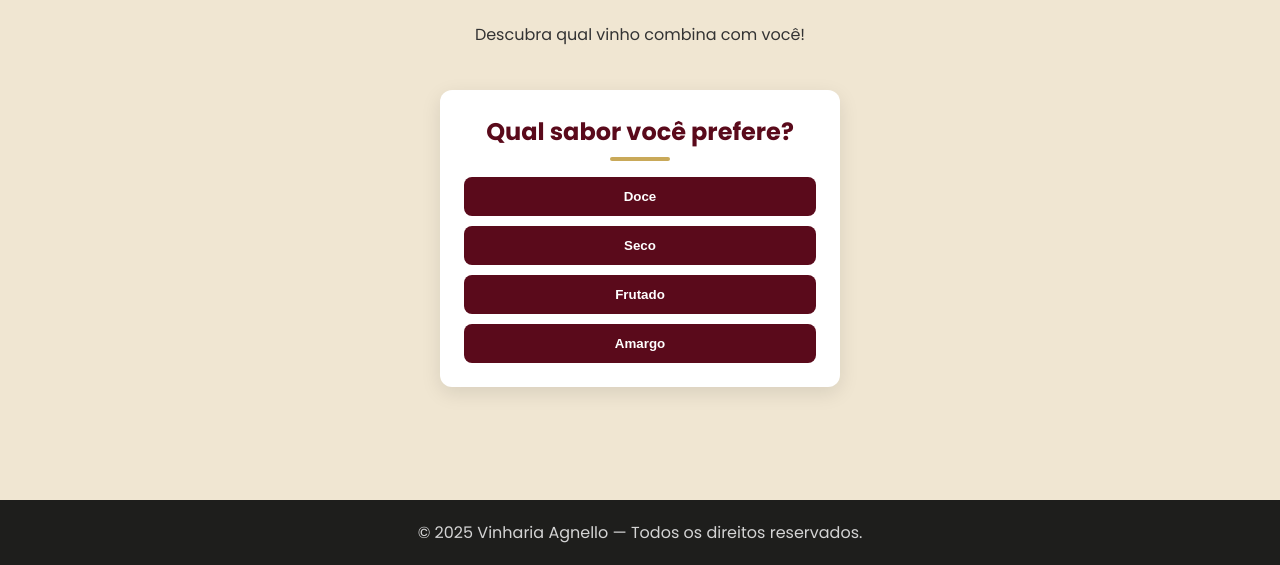
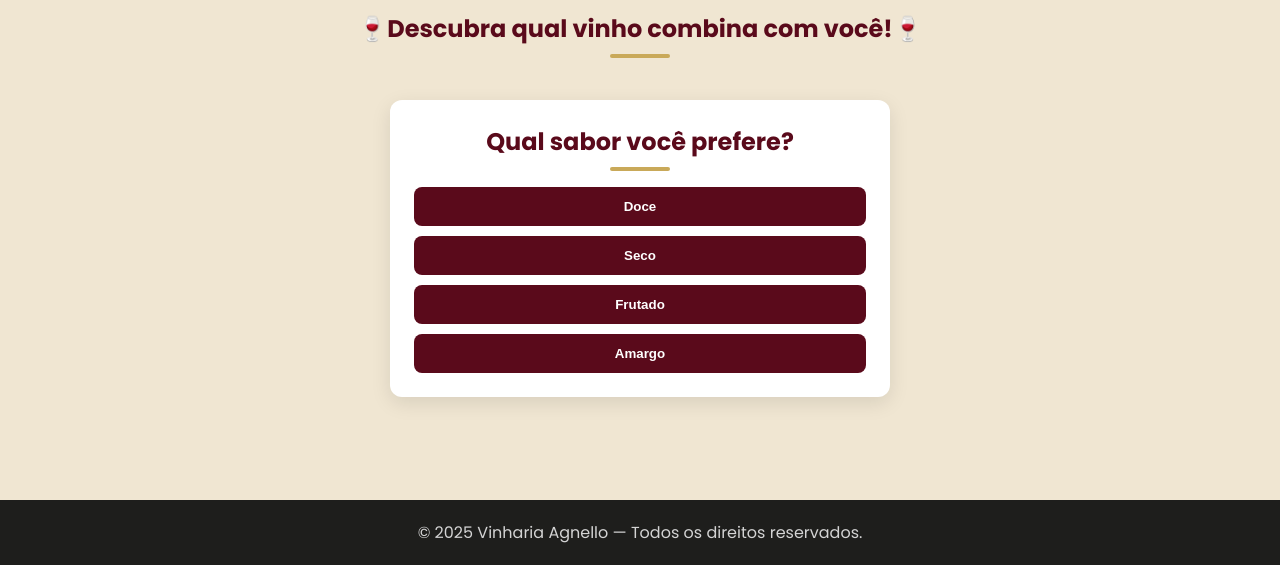
Before and after one commit to 1ESPA/1ESPA-CP2-WEB-DEVELOPMENT, a plain HTML site: page src/pages/quiz.html in a window 1280 px wide. Shown: the part 235-800 px from the top of the page. Drawn offline with Linux system fonts and the light colour scheme.

Commit message:
add no quiz.html

```diff
--- a/src/pages/quiz.html
+++ b/src/pages/quiz.html
@@ -26,7 +26,7 @@
         </header>
         <main class="quiz-container">
             <h1>Quiz Vinharia Agnello 🍷</h1>
-            <p>Descubra qual vinho combina com você!</p>
+            <h2>🍷Descubra qual vinho combina com você!🍷</h2>
             <div id="quiz"></div>
         </main>
 
```
